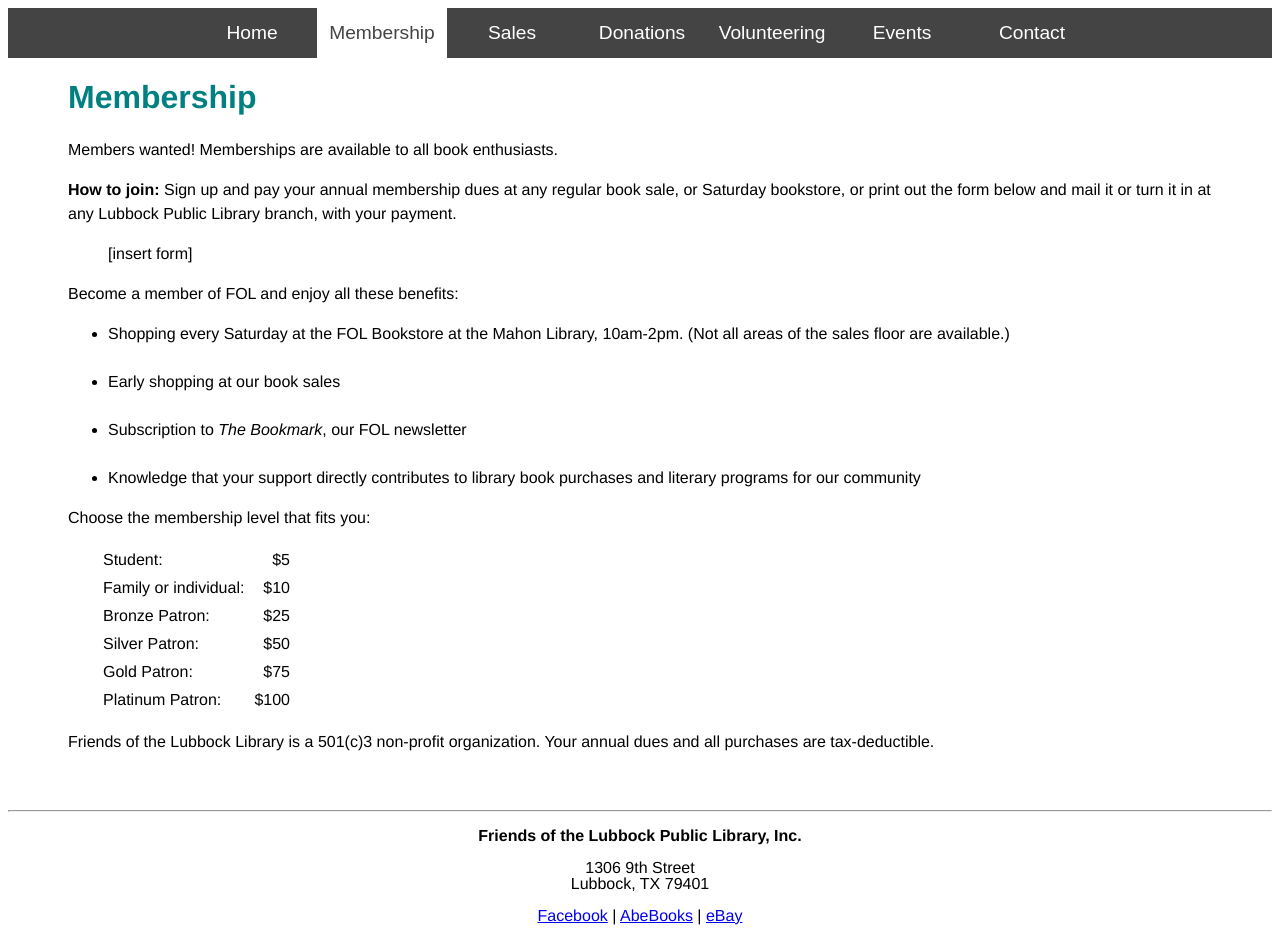
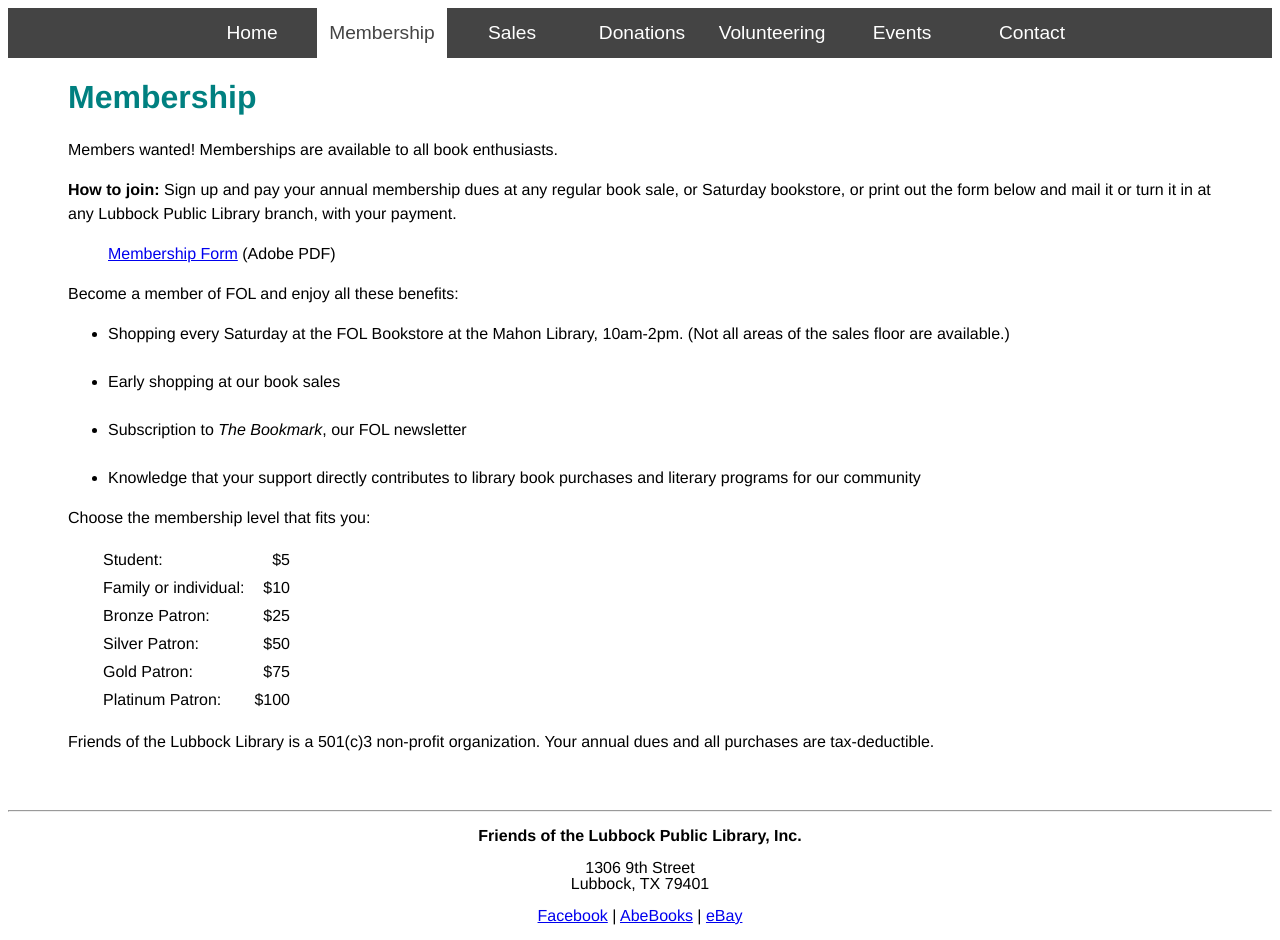
Before and after one commit to lubbockfol/lubbockfol.github.io, a Jekyll site: the page membership.html, which Jekyll copies as it is, in a window 1280 px wide. Built offline with Jekyll 4.4.1, drawn with Linux system fonts in a browser that asks for light colours.

Commit message:
Add files via upload

```diff
--- a/membership.html
+++ b/membership.html
@@ -27,7 +27,7 @@
 <p>Members wanted! Memberships are available to all book enthusiasts.</p>
 <p><strong>How to join:</strong> Sign up and pay your annual membership dues at any regular book sale, or Saturday bookstore, or print out the form below and mail it or turn it in at any Lubbock Public Library branch, with your payment.</p>
 <blockquote>
-  <p>[insert form]</p>
+  <p><a href="membership_form.pdf" title="FOL Membership Form" target="_blank">Membership Form</a> (Adobe PDF)</p>
 </blockquote>
 <p>Become a member of FOL and enjoy all these benefits:</p>
 <ul>
```
